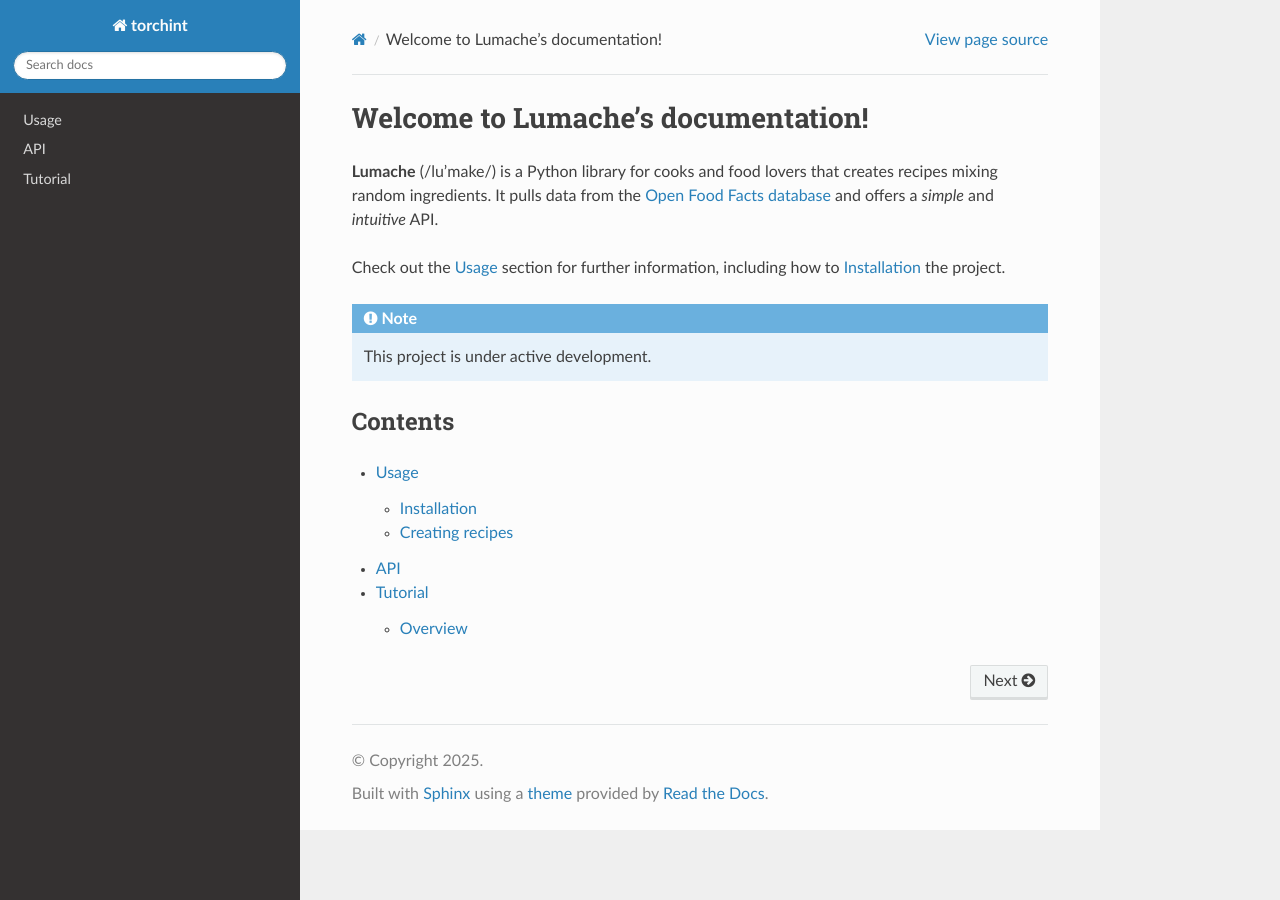
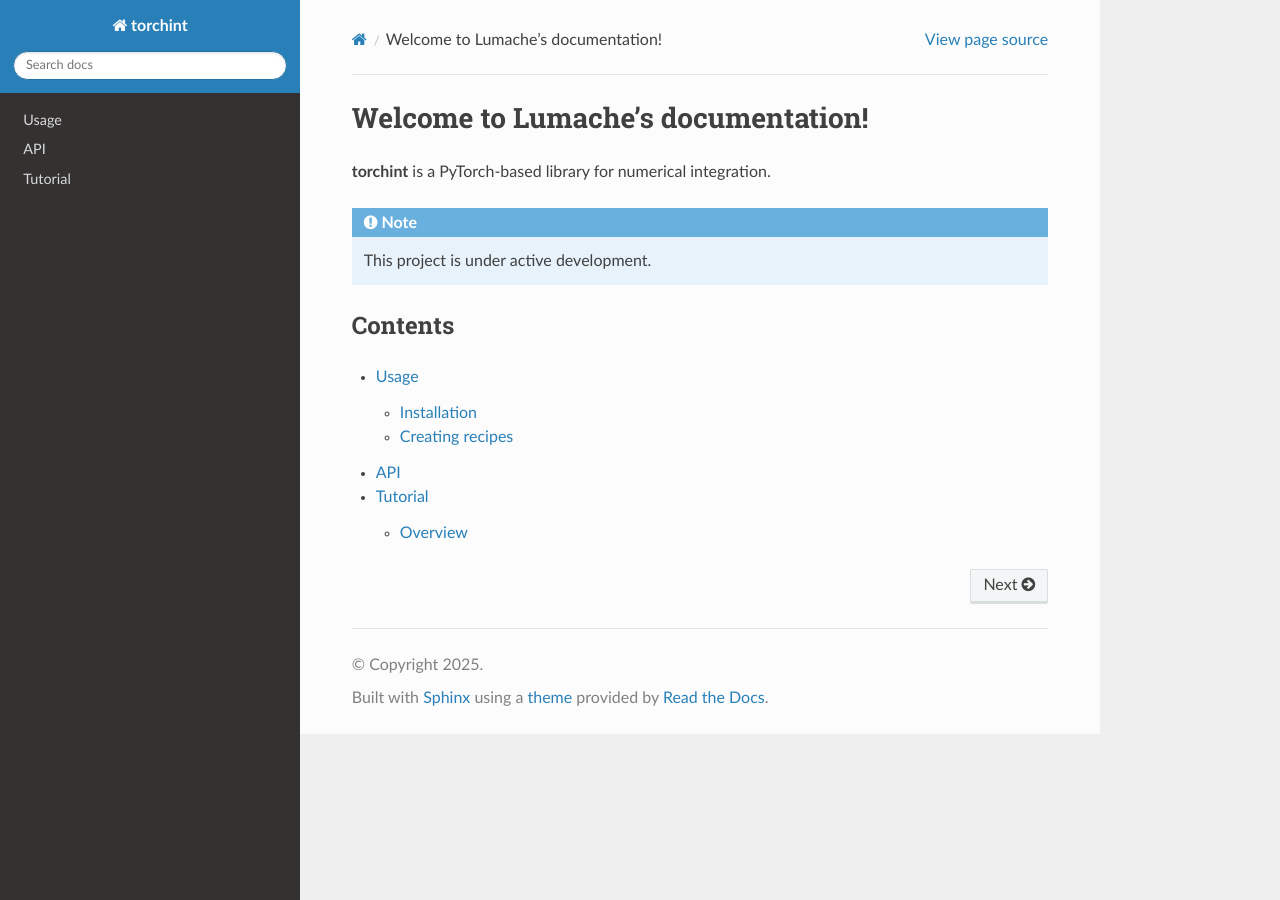
Before and after one commit to ze-ouyang/torchint_doc, a Sphinx documentation site: the page built from docs/source/index.rst, in a window 1280 px wide. Built offline with Sphinx 7.4.7 and the Read the Docs theme 3.1.0, drawn with Linux system fonts in a browser that asks for light colours.

Commit message:
Update index.rst

```diff
--- a/docs/source/index.rst
+++ b/docs/source/index.rst
@@ -1,13 +1,7 @@
 Welcome to Lumache's documentation!
 ===================================
 
-**Lumache** (/lu'make/) is a Python library for cooks and food lovers
-that creates recipes mixing random ingredients.
-It pulls data from the `Open Food Facts database <https://world.openfoodfacts.org/>`_
-and offers a *simple* and *intuitive* API.
-
-Check out the :doc:`usage` section for further information, including
-how to :ref:`installation` the project.
+**torchint** is a PyTorch-based library for numerical integration.
 
 .. note::
 
```
